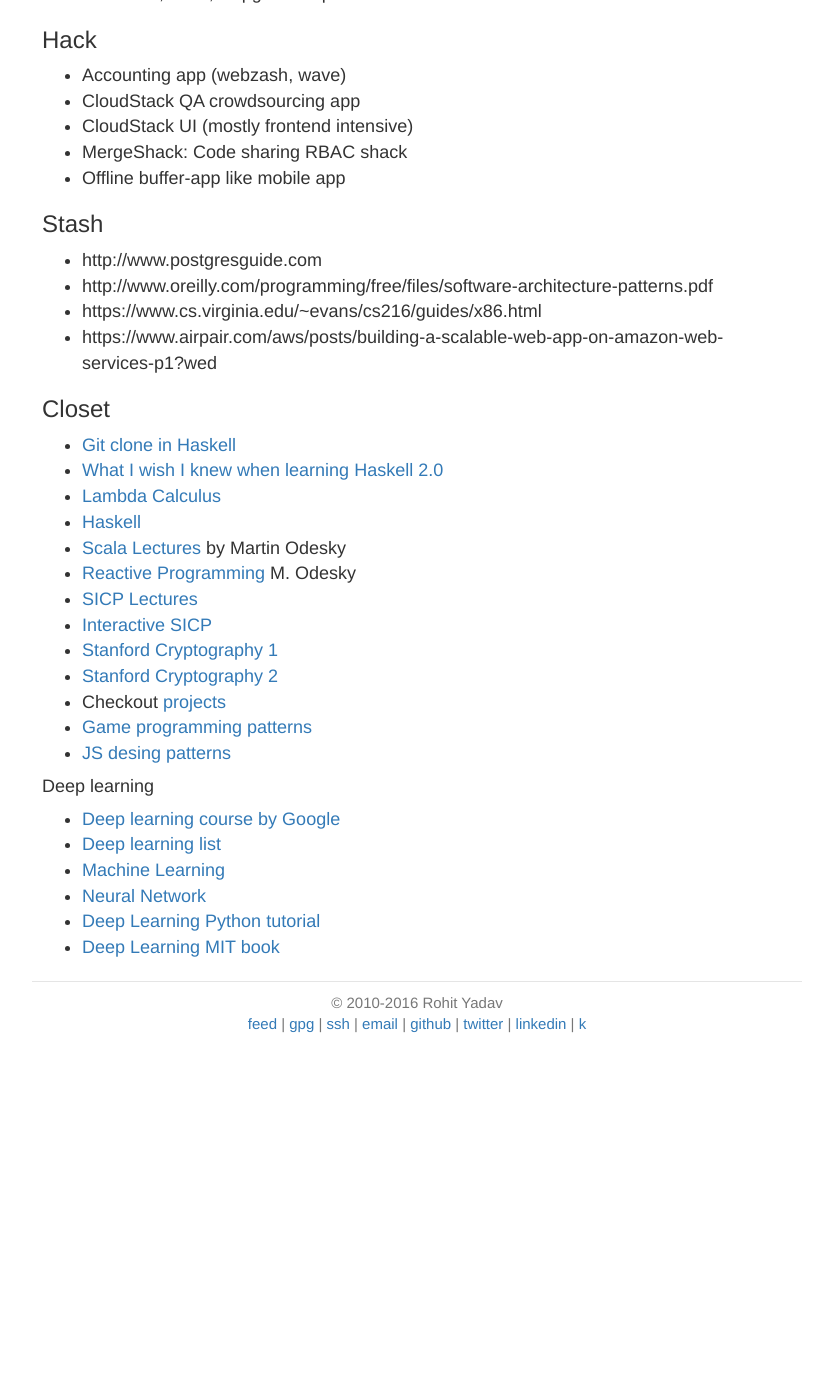
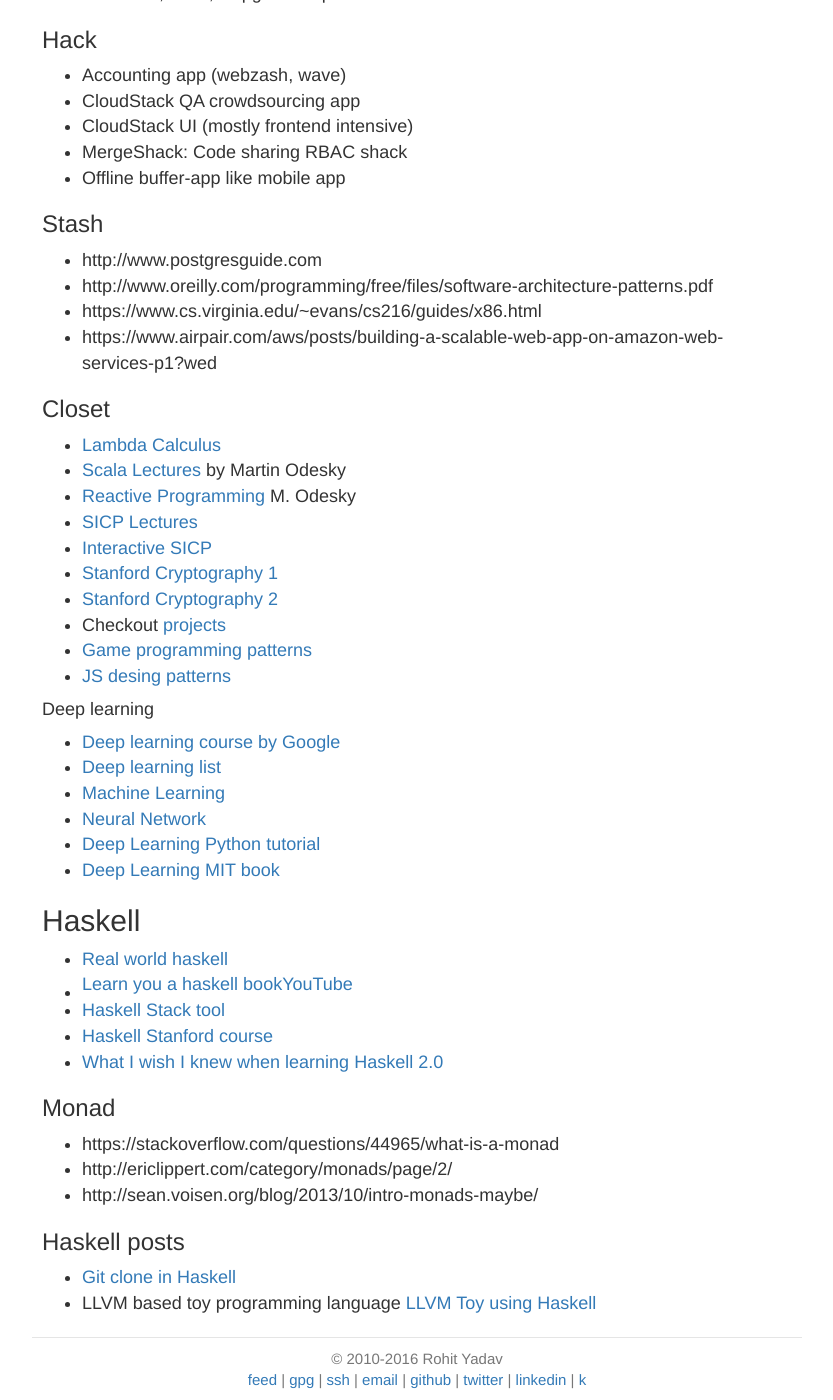
Before and after one commit to rohityadavcloud/rohityadavcloud.github.io, a Jekyll site: the page built from k/index.markdown, in a window 1280 px wide and 1400 px high, scrolled down 3248 px. Shown: the whole window, without its empty margins (223-1056 px from the left). Built offline with Jekyll 4.4.1, drawn with Linux system fonts in a browser that asks for light colours; before the commit the page ends 4293 px from its top, so only the background shows below that.

Commit message:
k: haskellupdates λ
Signed-off-by: Rohit Yadav <rohit.yadav@shapeblue.com>

```diff
--- a/k/index.markdown
+++ b/k/index.markdown
@@ -170,3 +167,21 @@
 - [Neural Network](https://www.coursera.org/course/neuralnets)
 - [Deep Learning Python tutorial](http://deeplearning.net/tutorial/deeplearning.pdf)
 - [Deep Learning MIT book](http://www.iro.umontreal.ca/~bengioy/dlbook/)
+
+## Haskell
+
+- [Real world haskell](http://book.realworldhaskell.org/read/)
+- [Learn you a haskell book](http://learnyouahaskell.com/recursion) | [YouTube](https://www.youtube.com/playlist?list=PLPqPwGvHPSZB-urE6QFjKYt6AGXcZqJUh)
+- [Haskell Stack tool](http://docs.haskellstack.org/en/stable/README.html)
+- [Haskell Stanford course](http://www.scs.stanford.edu/11au-cs240h/notes/)
+- [What I wish I knew when learning Haskell 2.0](http://dev.stephendiehl.com/hask/#cabal)
+
+### Monad
+- https://stackoverflow.com/questions/44965/what-is-a-monad
+- http://ericlippert.com/category/monads/page/2/
+- http://sean.voisen.org/blog/2013/10/intro-monads-maybe/
+
+### Haskell posts
+
+- [Git clone in Haskell](http://stefan.saasen.me/articles/git-clone-in-haskell-from-the-bottom-up)
+- LLVM based toy programming language [LLVM Toy using Haskell](http://www.stephendiehl.com/llvm/)
--- a/k/systems.markdown
+++ b/k/systems.markdown
@@ -7,7 +7,6 @@
 ## Hack
 
 - Tantra - DIY x86 kernel [JS linux](https://github.com/levskaya/jslinux-deobfuscated)
-- LLVM based toy programming language [LLVM Toy using Haskell](http://www.stephendiehl.com/llvm/)
 - Toy Distributed file system like ceph/gluster
 - Toy Compiler
 - Toy Database
```
Also changed, not shown: other parts of k/index.markdown (+0 -3 lines).
